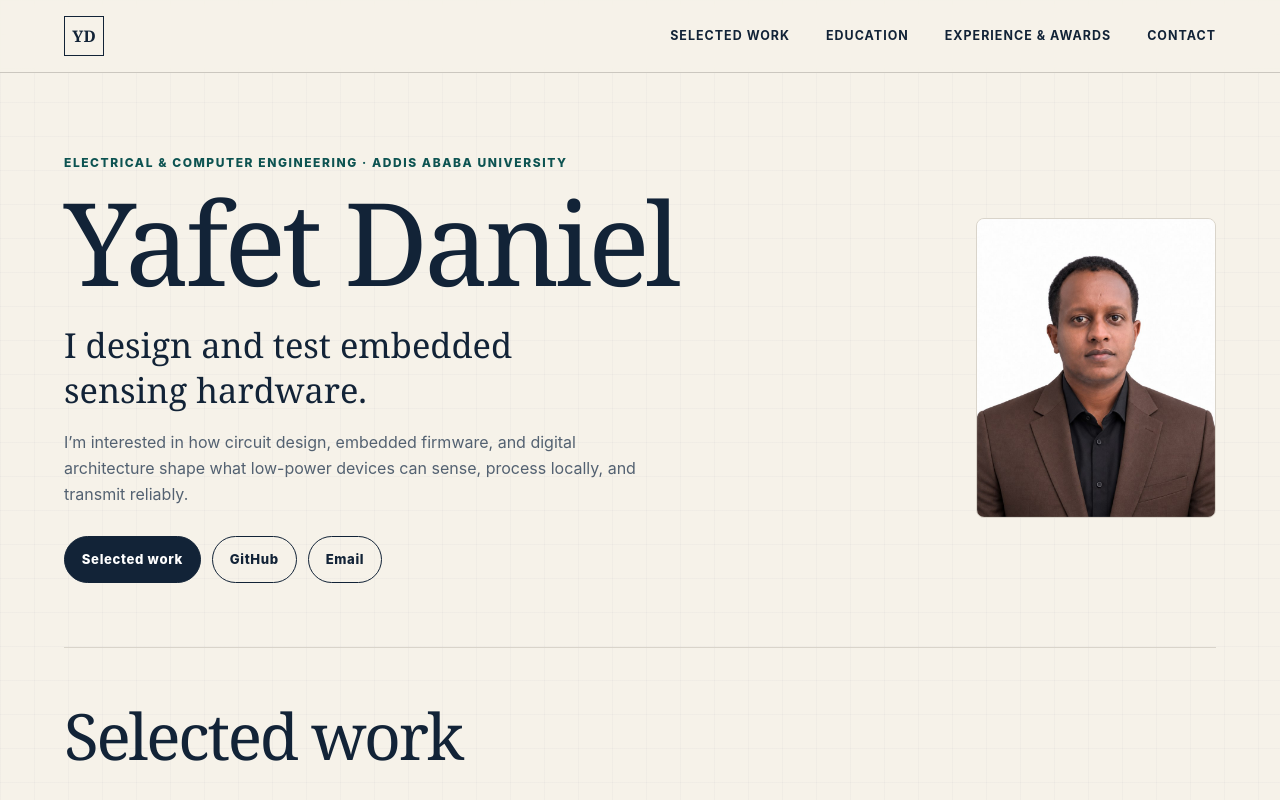
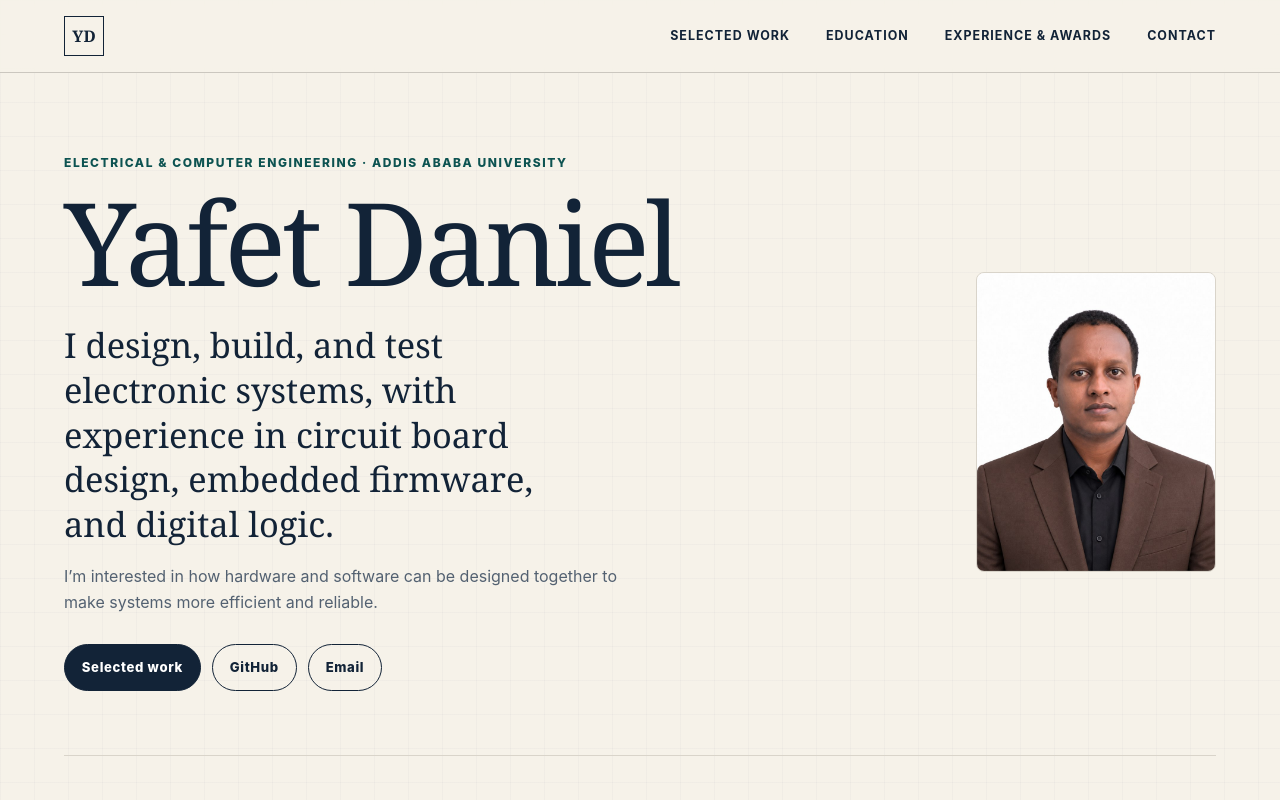
Before and after one commit to JaphD/japhd.github.io, a plain HTML site: page index.html in a window 1280 px wide. Shown: the top 800 px of the page. Drawn offline with Linux system fonts and the light colour scheme.

Commit message:
Broaden portfolio introduction to electronic systems

```diff
--- a/index.html
+++ b/index.html
@@ -29,8 +29,8 @@
       <div class="hero-copy">
         <p class="eyebrow">Electrical &amp; Computer Engineering · Addis Ababa University</p>
         <h1 id="hero-title">Yafet Daniel</h1>
-        <p class="hero-lead">I design and test embedded sensing hardware.</p>
-        <p id="research" class="hero-summary">I’m interested in how circuit design, embedded firmware, and digital architecture shape what low-power devices can sense, process locally, and transmit reliably.</p>
+        <p class="hero-lead">I design, build, and test electronic systems, with experience in circuit board design, embedded firmware, and digital logic.</p>
+        <p id="research" class="hero-summary">I’m interested in how hardware and software can be designed together to make systems more efficient and reliable.</p>
         <div class="hero-actions" aria-label="Work and profile links">
           <a class="button button-primary" href="#featured-work">Selected work</a>
           <a class="button" href="https://github.com/JaphD">GitHub</a>
```
